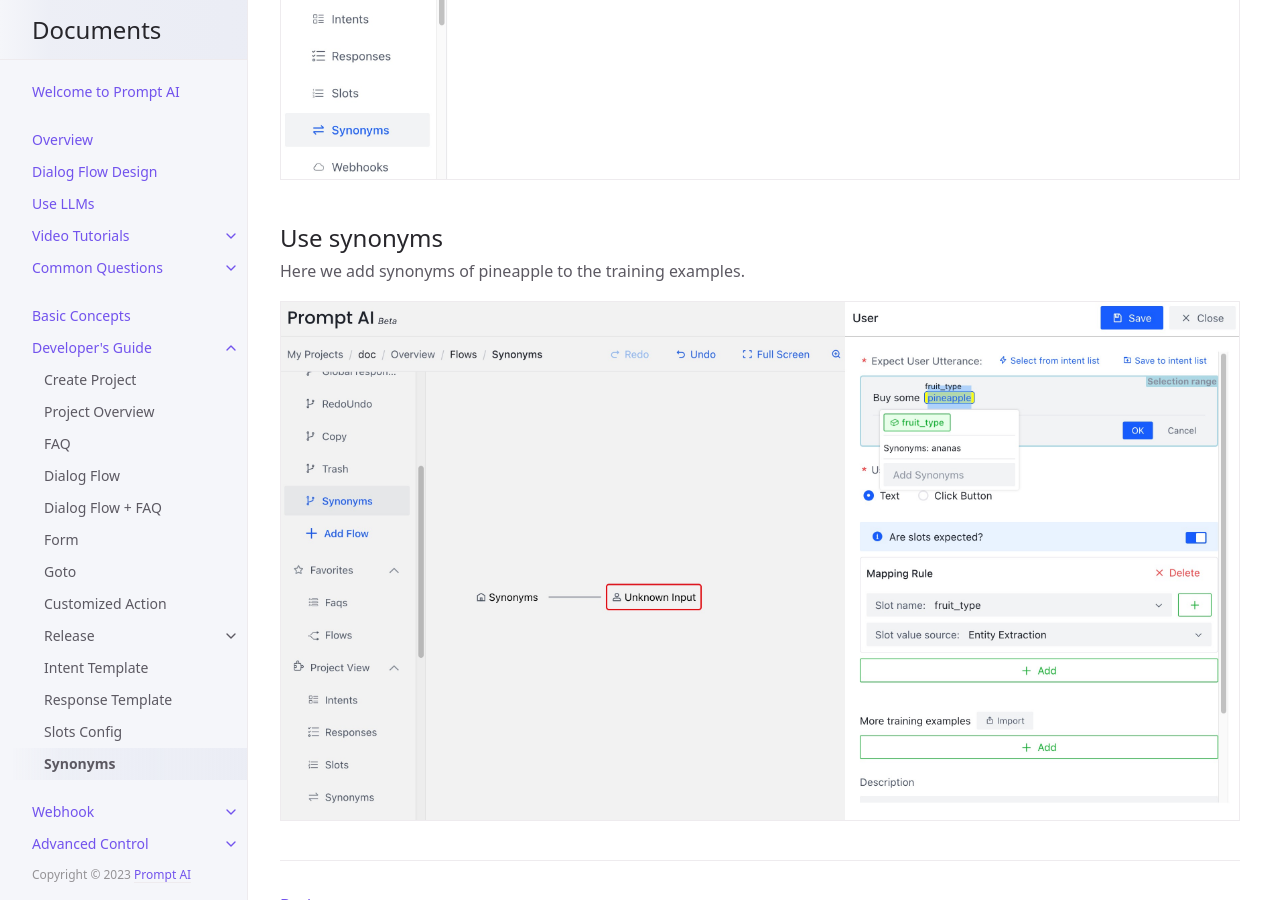
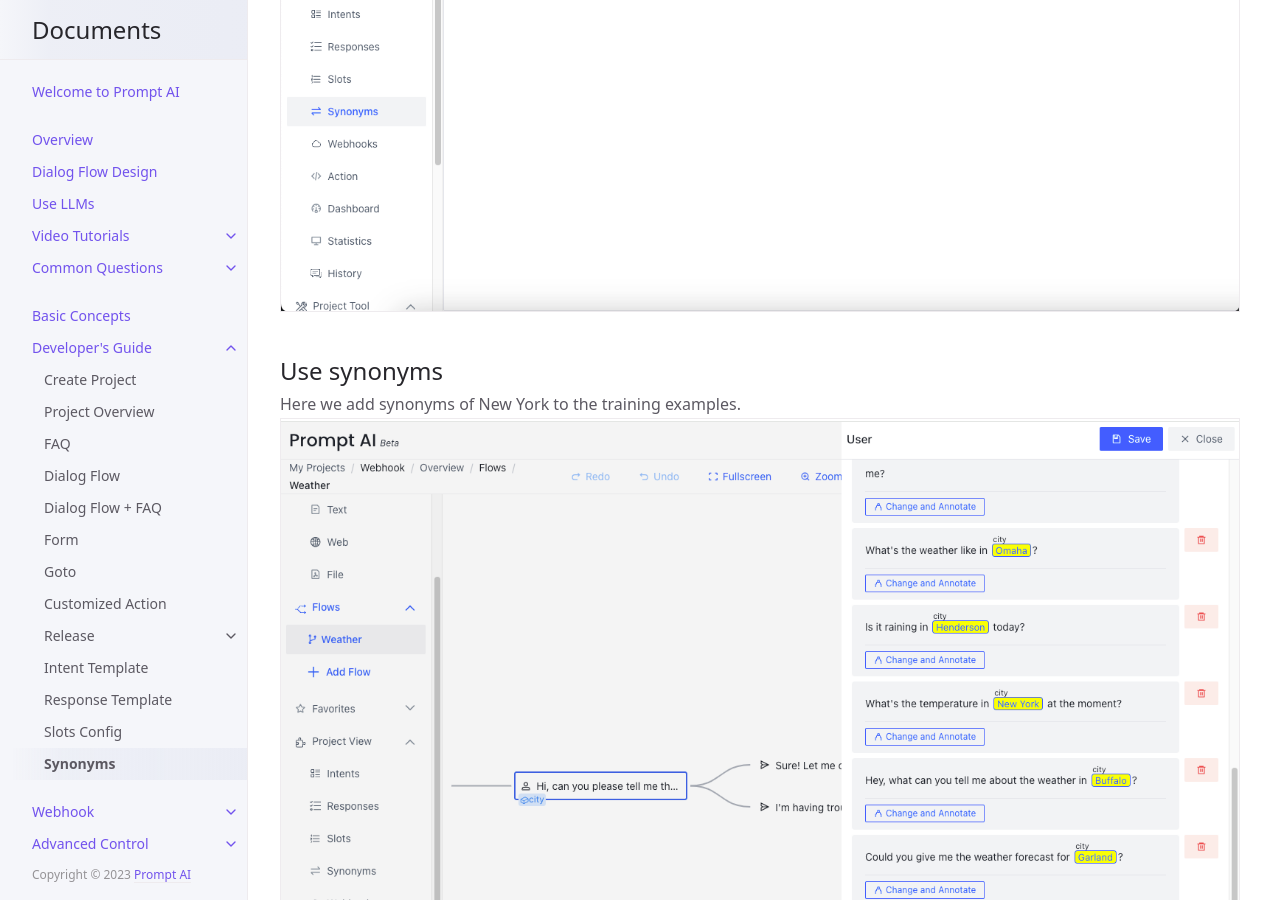
Before and after one commit to ws-cd/ws-cd.github.io, a Jekyll site: the page built from docs/tutorial/synonym.md, in a window 1280 px wide and 900 px high, scrolled down 565 px. Built offline with Jekyll 4.4.1, drawn with Linux system fonts in a browser that asks for light colours.

Commit message:
1、update synonyms; 2、clear expired images;

```diff
--- a/docs/tutorial/synonym.md
+++ b/docs/tutorial/synonym.md
@@ -9,9 +9,8 @@ Some entities have synonyms, which could be used to argument the training data t
 
 ## Add Synonyms
 Select `Project View` - `Synonyms` in the left navigation bar, click the `Add` button on the upper right corner to add a synonym.
-![synonyms_overview.jpg](/assets/images/tutorial/synonyms_overview.jpg)
+![synonyms-01.png](/assets/images/tutorial/synonym/synonyms-01.png)
 
 ## Use synonyms
-Here we add synonyms of pineapple to the training examples.
-
-![synonyms_use.jpg](/assets/images/tutorial/synonyms_use.jpg)
+Here we add synonyms of New York to the training examples.
+![synonyms-02.png](/assets/images/tutorial/synonym/synonyms-02.png)
```
Also changed, not shown: assets/images/tutorial/synonym/01-synonym.png (deleted), assets/images/tutorial/synonym/02-synonym.png (deleted), assets/images/tutorial/synonym/synonyms-01.png (added), assets/images/tutorial/synonym/synonyms-02.png (added).
